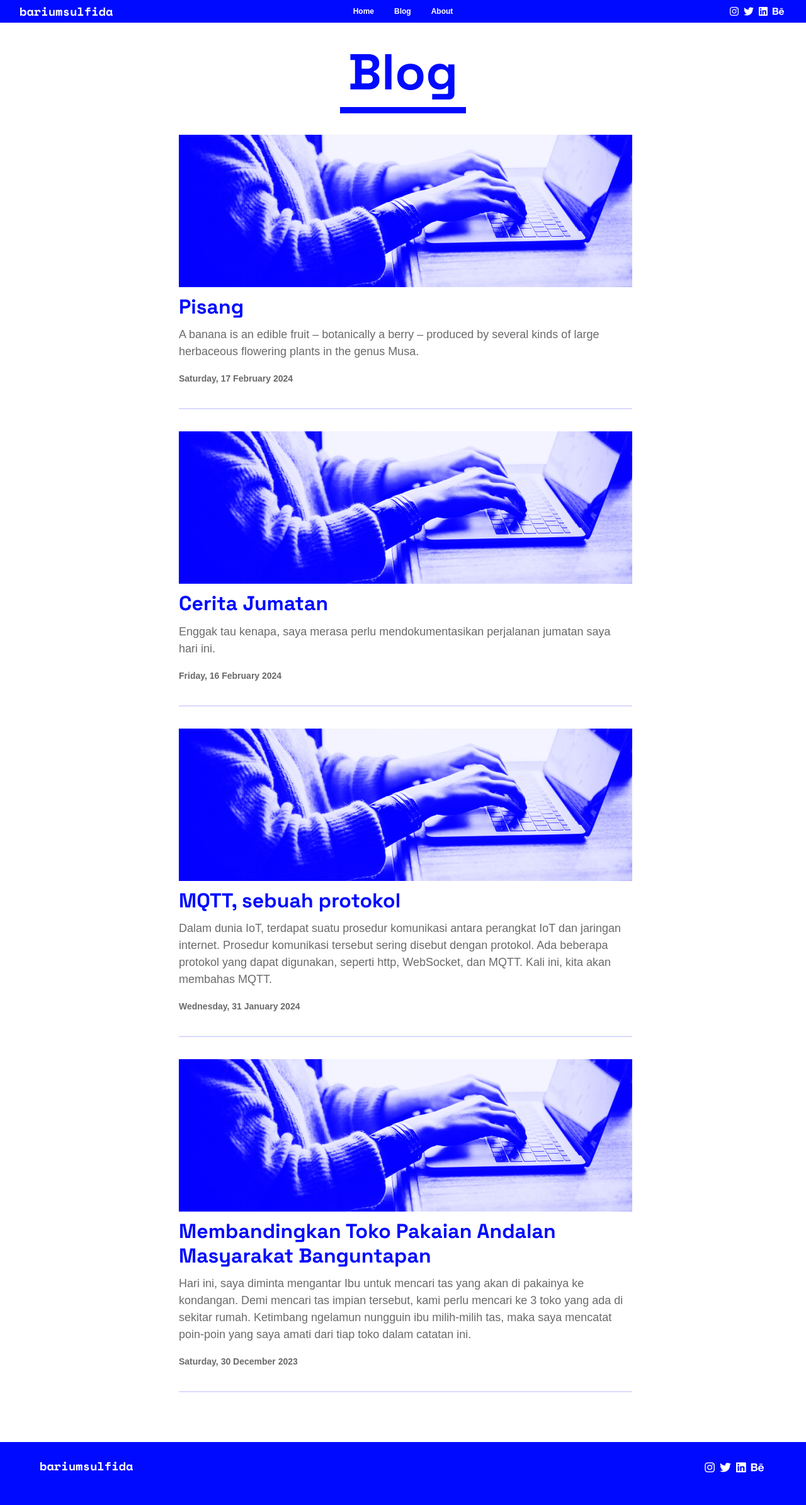
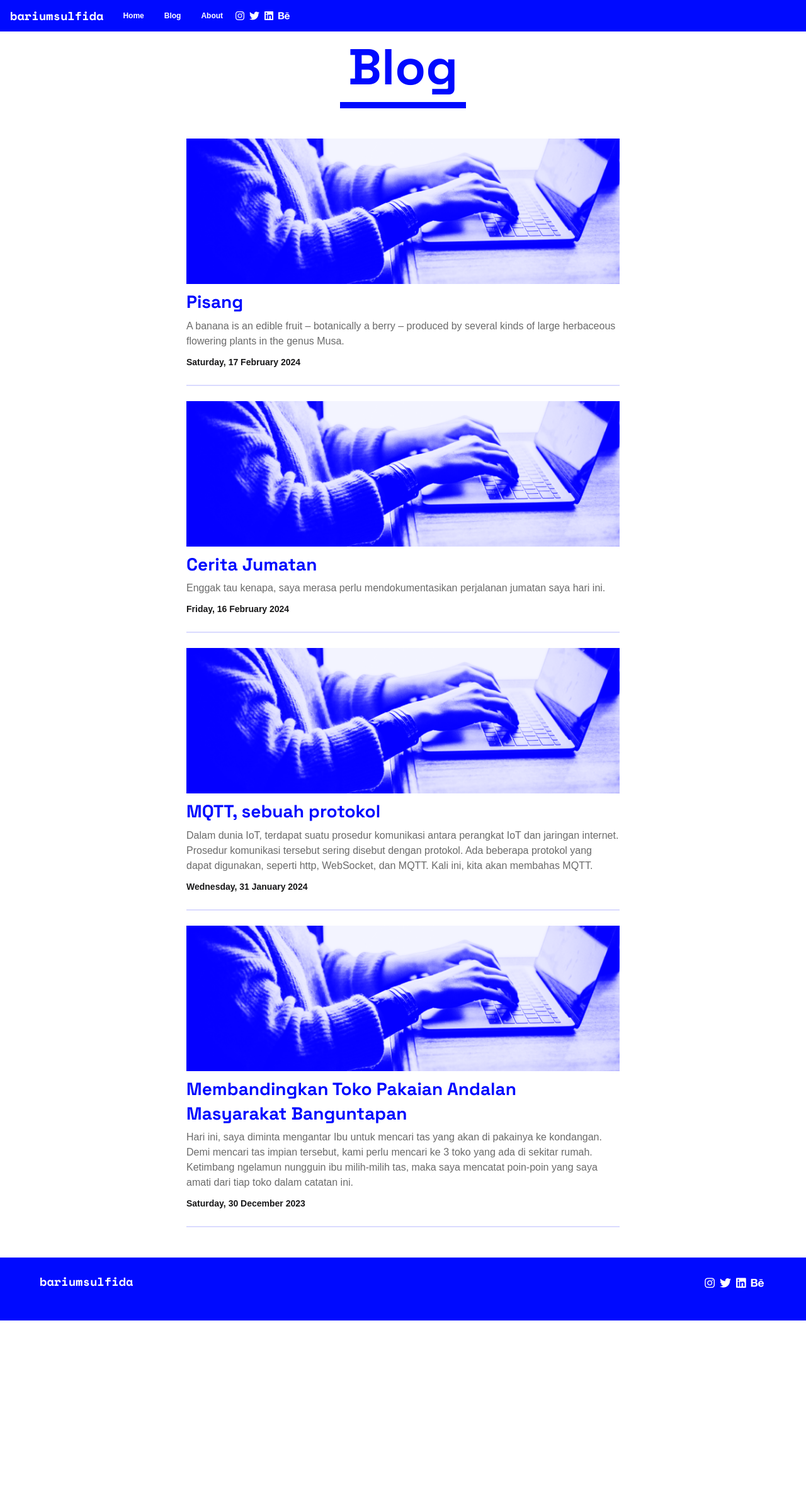
Before and after one commit to bariumsulfida/blog, a Jekyll site: the page built from index.html, in a window 1280 px wide. Shown: the whole page at 63% size. Built offline with Jekyll 4.4.1, drawn with Linux system fonts in a browser that asks for light colours; nearby versions of some CDN libraries; after the commit the page ends 2097 px from its top, so only the background shows below that.

Commit message:
responsif bos

```diff
--- a/Gemfile
+++ b/Gemfile
@@ -5,3 +5,5 @@
 # gem "rails"
 #gem "jekyll"
 gem "github-pages", "~> 231", group: :jekyll_plugins
+
+gem "webrick", "~> 1.8"
--- a/_config.yml
+++ b/_config.yml
@@ -14,4 +14,5 @@
 domain: bariumsulfida.github.io/       # if you want to force HTTPS, specify the domain without the http at the start, e.g. example.com
 url: https://bariumsulfida.github.io/  # the base hostname and protocol for your site, e.g. http://example.com
 baseurl: /blog      # place folder name if the site is served in a subfolder
+newbaseurl: /blog
 root: /blog
--- a/_includes/navigation.html
+++ b/_includes/navigation.html
@@ -1,10 +1,13 @@
 <nav class="navbar navbar-expand-lg">
 
-      <div class="col">
         <a  id="logo" class="logo" >bariumsulfida</a>
-      </div>
 
-      <div class="col" >
+        <button class="navbar-toggler justify-content-end text-right" type="button" data-toggle="collapse" data-target="#navbarNav" aria-controls="navbarNav" aria-expanded="false" aria-label="Toggle navigation">
+          <i class="navbar-toggler fa-solid fa-bars"></i>
+        </button>
+
+      <div class="col collapse navbar-collapse" id="navbarNav">
+
           <ul class="navbar-nav  d-flex justify-content-center">
             {% for item in site.data.navigation %}
             <li class="nav-item">
@@ -14,9 +17,7 @@
             </li>
             {% endfor %}
           </ul>
-      </div>
 
-      <div class="col">
           <ul class="navbar-nav d-flex justify-content-end">
             {% for item in site.data.socmed %}
             <li class="nav-item">
--- a/_layouts/default.html
+++ b/_layouts/default.html
@@ -4,13 +4,16 @@
     <meta charset="utf-8">
     <title>{{ page.title }}</title>
     <meta name="viewport" content="width=device-width, initial-scale=1, shrink-to-fit=no">
-    <link rel="icon" href="./assets/logo.png">
+    <link rel="icon" href="/blog/assets/logo.png">
     <link rel="stylesheet" href="https://cdn.jsdelivr.net/npm/bootstrap@4.0.0/dist/css/bootstrap.min.css" integrity="sha384-Gn5384xqQ1aoWXA+058RXPxPg6fy4IWvTNh0E263XmFcJlSAwiGgFAW/dAiS6JXm" crossorigin="anonymous">
+    <script src="https://code.jquery.com/jquery-3.2.1.slim.min.js" integrity="sha384-KJ3o2DKtIkvYIK3UENzmM7KCkRr/rE9/Qpg6aAZGJwFDMVNA/GpGFF93hXpG5KkN" crossorigin="anonymous"></script>
+    <script src="https://cdn.jsdelivr.net/npm/popper.js@1.12.9/dist/umd/popper.min.js" integrity="sha384-ApNbgh9B+Y1QKtv3Rn7W3mgPxhU9K/ScQsAP7hUibX39j7fakFPskvXusvfa0b4Q" crossorigin="anonymous"></script>
+    <script src="https://cdn.jsdelivr.net/npm/bootstrap@4.0.0/dist/js/bootstrap.min.js" integrity="sha384-JZR6Spejh4U02d8jOt6vLEHfe/JQGiRRSQQxSfFWpi1MquVdAyjUar5+76PVCmYl" crossorigin="anonymous"></script>
     <link rel="preconnect" href="https://fonts.googleapis.com">
     <link rel="preconnect" href="https://fonts.gstatic.com" crossorigin>
     <link href="https://fonts.googleapis.com/css2?family=Source+Sans+3:ital,wght@0,200..900;1,200..900&family=Space+Grotesk:wght@300..700&family=Space+Mono:wght@700&display=swap" rel="stylesheet">
     <script src="https://kit.fontawesome.com/5908b5ef69.js" crossorigin="anonymous"></script>
-    <link rel="stylesheet" href="./assets/css/styles.css">
+    <link rel="stylesheet" href="/blog/assets/css/styles.css">
   </head>
   <body>
     {% include navigation.html %}
--- a/_layouts/post.html
+++ b/_layouts/post.html
@@ -4,7 +4,7 @@
 <!-- <div class="container-fluid d-flex justify-content-center"> -->
     <img id="post-pic" class="img-fluid d-block mx-auto" src="{{ page.thumbnail}}">
 <!-- </div> -->
-<div id="kontainer" class="container-fluid">
+<div class="post-container container-fluid">
     <h1 class="post-title d-flex justify-content-start text-left">{{ page.title }}</h1>
     <p id="tanggal" class="mt-2">{{ page.date | date: "%A, %-d %B %Y" }}</p>
     <!-- <p>{{page.excerpt}}</p> -->
--- a/assets/css/styles.css
+++ b/assets/css/styles.css
@@ -1,7 +1,7 @@
 /* NavBar */
 nav{
   background-color: #000AFF;
-  height: 36px;
+  /* max-height: 36px; */
 }
 
 .logo{
@@ -22,7 +22,6 @@
 }
 
 .navbar-brand{
-  margin-top: 0px;
   background-color: red;
 }
 
@@ -45,45 +44,36 @@
   color: #000AFF;
   font-size: 80px;
   text-align: center;
-  margin-top: 30px;
 }
 
 p{
   font-family: "Source Sans", sans-serif;
-  font-size: 18px;
+  margin-bottom: 0.5rem;
 }
 
-#head-divider{
+.head-divider{
   border-bottom: 10px solid #000AFF;
-  width: 200px;
+  max-width: 200px;
   /* text-align: center; */
 
   /* margin-left: 530px;
   margin-right: 530px; */
 }
 
-#luaran {
+/* #luaran {
   margin-top: 30px;
   margin-bottom: 40px;
-  /* padding-left: 200px;
-  padding-right: 200px; */
+   padding-left: 200px;
+  padding-right: 200px;
   width: 720px;
   padding-left: 0px;
   padding-right: 0px;
-}
-#kontainer {
-  margin-top: 30px;
-  margin-bottom: 40px;
-  /* padding-left: 200px;
-  padding-right: 200px; */
-  width: 720px;
-  padding-left: 0px;
-  padding-right: 0px;
-}
-.gambar{
-  min-width: none;
+} */
+
+.container{
   max-width: 720px;
 }
+
 
 #posting{
   padding: 0px;
@@ -108,41 +98,26 @@
   font-weight: 700;
   font-style: normal;
   color: #000AFF;
-  font-size: 32px;
+  font-size: 28px;
 }
 
-h2{
-  padding-top: 12px;
-  padding-bottom: 12px;
-  margin: 0px;
-}
 
 .excerpt{
-  padding:0px;
-  margin: 0px;
   font-family: "Source Sans", sans-serif  ;
   font-size: 16px;
   font-weight: 400;
   color: #6A6A6A;
-  margin-bottom: 0px;
 }
-
 
 #tanggal{
   font-family: "Source Sans", sans-serif  ;
   font-size: 14px;
   font-weight: 600;
-  color: #6A6A6A;
+  color: #181819;
 }
 
 #post-divider{
   border-bottom: 2px solid #000AFF25;
-  width: 720px;
-  margin: 35px 0px;
-  /* text-align: center; */
-
-  /* margin-left: 530px;
-  margin-right: 530px; */
 }
 
 .kaki{
@@ -159,3 +134,7 @@
   max-width: 100%;
   height: auto;
 }
+
+.fa-bars{
+  color: #fff;
+}
--- a/index.html
+++ b/index.html
@@ -1,19 +1,21 @@
 ---
 layout: default
-title: Ngapain Kesini?
+title: Ngapain Kamu?
 ---
-<h1>Blog</h1>
-<div id="head-divider" class="mx-auto"></div>
 
-<div id="luaran" class="container mx-auto p-1">
+<div class="container mt-2 text-center mx-auto">
+  <h1 class="mx-auto">Blog</h1>
+  <div class="head-divider mx-auto"></div>
+</div>
+<div class="container px-3 py-3 pt-md-5 pb-md-4 mx-auto">
     <ul id="posting">
         {% for post in site.posts %}
           <li class="list-unstyled">
             <img src="{{ post.thumbnail }}" class="gambar img-fluid d-block mx-auto">
-            <h2><a href="{{ post.url }}" id="judul">{{ post.title }}</a></h2>
-            <span href="{{ post.url }}" class="excerpt">{{ post.excerpt }}</span>
+            <h2 class="mt-2"><a href="{{ site.newbaseurl}}/{{ post.url }}" id="judul">{{ post.title }}</a></h2>
+            <span href="{{ site.baseurl}}/{{ post.url }}" class="excerpt">{{ post.excerpt }}</span>
             <span id="tanggal">{{ post.date | date: "%A, %-d %B %Y" }}</span>
-            <div id="post-divider" class="mx-auto"></div>
+            <div id="post-divider" class="my-4"></div>
           </li>
         {% endfor %}
     </ul>
```
Also changed, not shown: Gemfile.lock, _sass/main.scss (deleted), 9 other files. Lines whose indentation alone changed are shown as unchanged.
